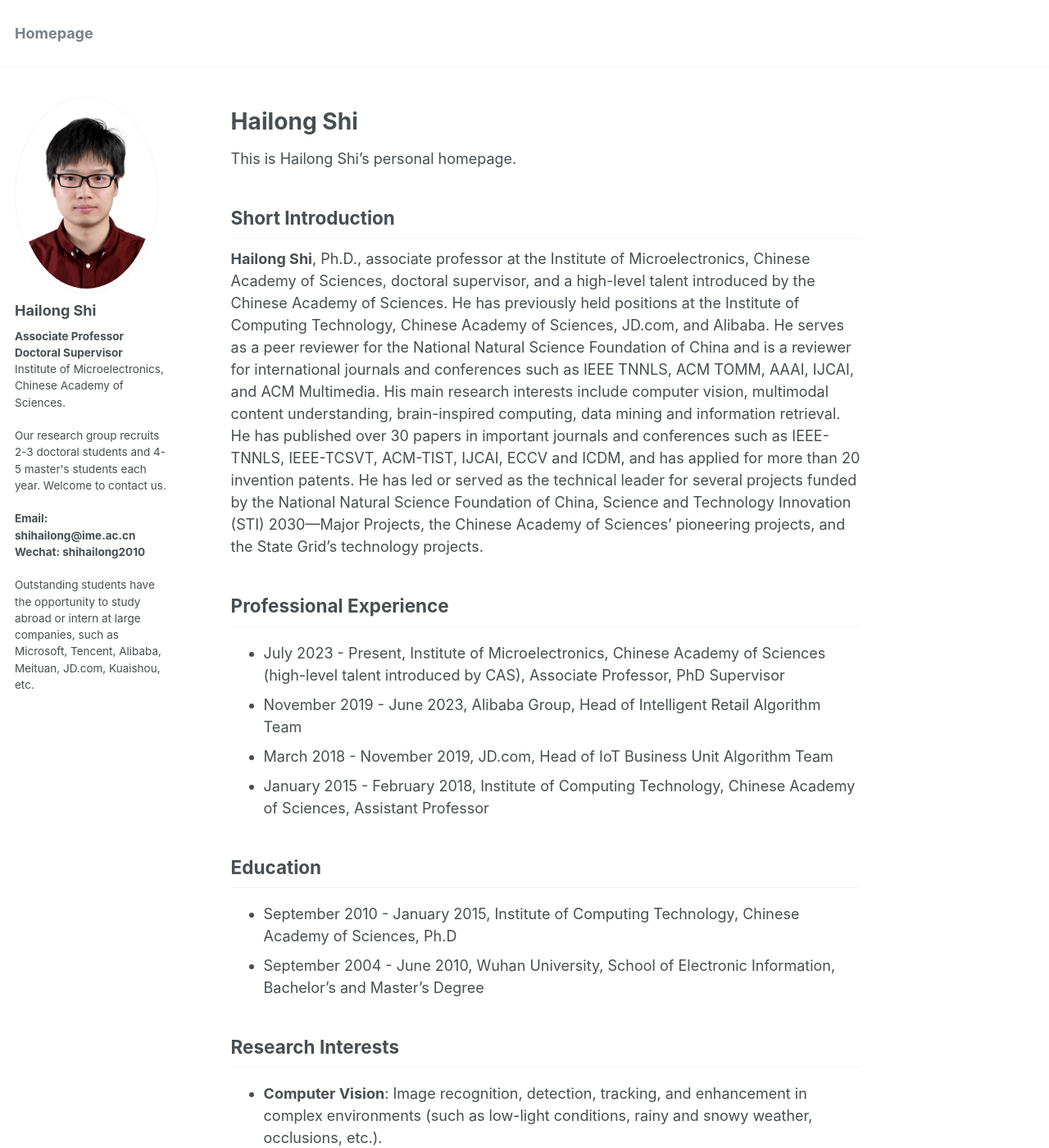
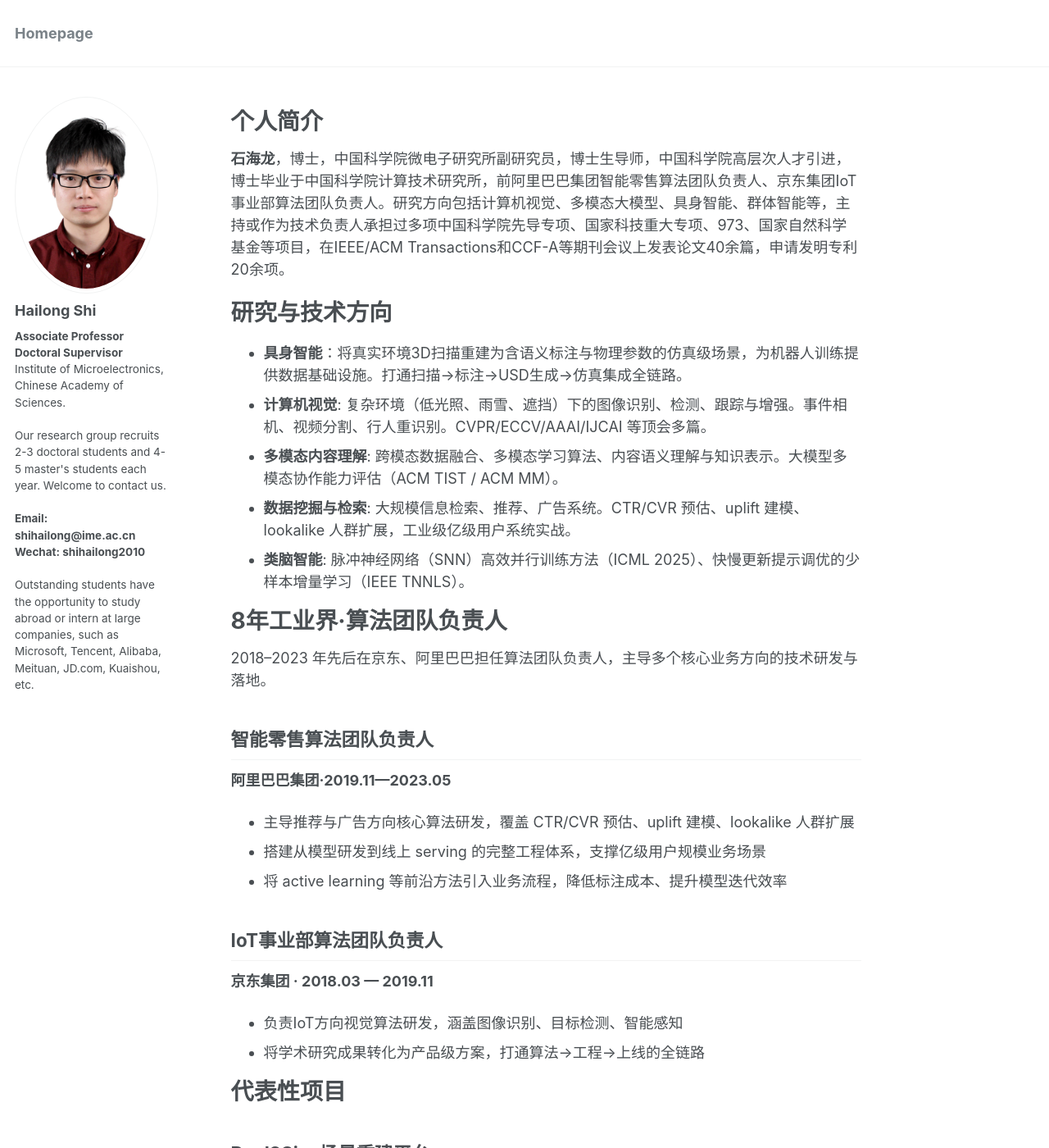
Before and after one commit to shihailong2023/shihailong2023.github.io, a Jekyll site: the page built from _pages/about.md, in a window 1280 px wide and 1400 px high. Shown: the whole window at 82% size. Built offline with Jekyll 4.4.1, drawn with Linux system fonts in a browser that asks for light colours; some of the changed text lies outside the part shown.

Commit message:
Update personal information and research interests

```diff
--- a/_pages/about.md
+++ b/_pages/about.md
@@ -8,32 +8,44 @@ redirect_from:
   - /about.html
 ---
 
-# Hailong Shi
-This is Hailong Shi’s personal homepage.
-
-## Short Introduction
-**Hailong Shi**, Ph.D., associate professor at the Institute of Microelectronics, Chinese Academy of Sciences, doctoral supervisor, and a high-level talent introduced by the Chinese Academy of Sciences. He has previously held positions at the Institute of Computing Technology, Chinese Academy of Sciences, JD.com, and Alibaba. He serves as a peer reviewer for the National Natural Science Foundation of China and is a reviewer for international journals and conferences such as IEEE TNNLS, ACM TOMM, AAAI, IJCAI, and ACM Multimedia. His main research interests include computer vision, multimodal content understanding, brain-inspired computing, data mining and information retrieval. He has published over 30 papers in important journals and conferences such as IEEE-TNNLS, IEEE-TCSVT, ACM-TIST, IJCAI, ECCV and ICDM, and has applied for more than 20 invention patents. He has led or served as the technical leader for several projects funded by the National Natural Science Foundation of China, Science and Technology Innovation (STI) 2030—Major Projects, the Chinese Academy of Sciences' pioneering projects, and the State Grid's technology projects.
+# 个人简介
+**石海龙**，博士，中国科学院微电子研究所副研究员，博士生导师，中国科学院高层次人才引进，博士毕业于中国科学院计算技术研究所，前阿里巴巴集团智能零售算法团队负责人、京东集团IoT事业部算法团队负责人。研究方向包括计算机视觉、多模态大模型、具身智能、群体智能等，主持或作为技术负责人承担过多项中国科学院先导专项、国家科技重大专项、973、国家自然科学基金等项目，在IEEE/ACM Transactions和CCF-A等期刊会议上发表论文40余篇，申请发明专利20余项。
 
 
-## Professional Experience
-* July 2023 - Present, Institute of Microelectronics, Chinese Academy of Sciences (high-level talent introduced by CAS), Associate Professor, PhD Supervisor
-* November 2019 - June 2023, Alibaba Group, Head of Intelligent Retail Algorithm Team
-* March 2018 - November 2019, JD.com, Head of IoT Business Unit Algorithm Team
-* January 2015 - February 2018, Institute of Computing Technology, Chinese Academy of Sciences, Assistant Professor
-
-## Education
-* September 2010 - January 2015, Institute of Computing Technology, Chinese Academy of Sciences, Ph.D
-* September 2004 - June 2010, Wuhan University, School of Electronic Information, Bachelor's and Master's Degree
-
-## Research Interests
-* **Computer Vision**: Image recognition, detection, tracking, and enhancement in complex environments (such as low-light conditions, rainy and snowy weather, occlusions, etc.).
-* **Multimodal Content Understanding**: Cross-modal data fusion, multimodal learning algorithms, content semantic understanding, and knowledge representation.
-* **Generative AI**: Including image-to-text, text-to-image/video, image/video editing, large model evaluation.
-* **Data Mining and Retrieval**: Large-scale information retrieval systems, including search, recommendation, advertising, etc.
-* **Brain-inspired Computing**: Research on key technologies for the next generation of brain-inspired computing, such as spiking neural networks.
+# 研究与技术方向
+* **具身智能**：将真实环境3D扫描重建为含语义标注与物理参数的仿真级场景，为机器人训练提供数据基础设施。打通扫描→标注→USD生成→仿真集成全链路。
+* **计算机视觉**: 复杂环境（低光照、雨雪、遮挡）下的图像识别、检测、跟踪与增强。事件相机、视频分割、行人重识别。CVPR/ECCV/AAAI/IJCAI 等顶会多篇。
+* **多模态内容理解**: 跨模态数据融合、多模态学习算法、内容语义理解与知识表示。大模型多模态协作能力评估（ACM TIST / ACM MM）。
+* **数据挖掘与检索**: 大规模信息检索、推荐、广告系统。CTR/CVR 预估、uplift 建模、lookalike 人群扩展，工业级亿级用户系统实战。
+* **类脑智能**: 脉冲神经网络（SNN）高效并行训练方法（ICML 2025）、快慢更新提示调优的少样本增量学习（IEEE TNNLS）。
 
 
-## Selected Publications
+# 8年工业界·算法团队负责人
+2018–2023 年先后在京东、阿里巴巴担任算法团队负责人，主导多个核心业务方向的技术研发与落地。
+
+## 智能零售算法团队负责人
+**阿里巴巴集团·2019.11—2023.05**
+* 主导推荐与广告方向核心算法研发，覆盖 CTR/CVR 预估、uplift 建模、lookalike 人群扩展
+* 搭建从模型研发到线上 serving 的完整工程体系，支撑亿级用户规模业务场景
+* 将 active learning 等前沿方法引入业务流程，降低标注成本、提升模型迭代效率
+
+## IoT事业部算法团队负责人
+**京东集团 · 2018.03 — 2019.11**
+* 负责IoT方向视觉算法研发，涵盖图像识别、目标检测、智能感知
+* 将学术研究成果转化为产品级方案，打通算法→工程→上线的全链路
+
+
+# 代表性项目
+
+## Real2Sim 场景重建平台
+
+## 工业级智能推荐与广告系统
+
+## IoT智能感知算法系统
+
+# 论文·专利·项目
+
+## 近三年代表性成果
 * **\[ACM MM 2025\]** Bocheng Pan, **Hailong Shi**\*, Xingyu Gao. DR-VQA: Decompose-then-Reconstruct for Visual Question Answering in BLV Assistance, ACM International Conference on Multimedia, Dublin, Ireland, 27th-31st October, 2025. **CCF-A**
 * **\[ICML 2025\]** Wanjin Feng, Xingyu Gao, Wenqian Du, **Hailong Shi**, Peilin Zhao, Pengcheng Wu, Chunyan Miao. Efficient Parallel Training Methods for Spiking Neural Networks with Constant Time Complexity, Forty-second International Conference on Machine Learning, Vancouver, Canada, 13th-19th July, 2025. **CCF-A**
 * **\[IEEE TCSVT\]** Xingyu Gao, Zuolei Li, **Hailong Shi**\*, Zhenyu Chen, Peilin Zhao. Scribble-Supervised Video Object Segmentation via Scribble Enhancement, IEEE Transactions on Circuits and Systems for Video Technology, 2025. **SCI一区，影响因子8.3**
@@ -45,3 +57,21 @@ This is Hailong Shi’s personal homepage.
 * **\[ECIR 2024\]** Luo Ji#, Jiayu Mao#, **Hailong Shi**\*, Qian Li, Hongxia Yang. An Adaptive Framework of Geographical Group-Specific Network on O2O Recommendation, The 46th European Conference on Information Retrieval, Glasgow, Scotland, 24th-28th March, 2024. **CCF-C**
 * **\[IEEE TNNLS\]** Hang Ran, Xingyu Gao, Lusi Li, Weijun Li, Songsong Tian, Gang Wang, **Hailong Shi**, Xin Ning. Brain-Inspired Fast- and Slow-Update Prompt Tuning for Few-Shot Class-Incremental Learning, IEEE Transactions on Neural Networks and Learning Systems, 2024. **SCI一区，影响因子10.2**
 * **\[ICDM 2023\]** Wanjin Feng, **Hailong Shi**, Peilin Zhao, Xingyu Gao. Mixtron: Bandit Online Multiclass Prediction with Implicit Feedback, International Conference on Data Mining, Shanghai, China, 1th-4th December, 2023. **CCF-B**
+
+
+# 教育 & 工作经历
+
+2023.07—至今 中国科学院微电子研究所 · 副教授、博士生导师
+中科院高层次引进人才。研究方向：具身智能 Real2Sim、计算机视觉、多模态理解、生成式 AI、类脑计算。
+2019.11—2023.05 阿里巴巴集团 · 智能零售算法团队负责人
+主导推荐与广告核心算法，支撑亿级用户规模业务。
+2018.03—2019.11 京东集团 · IoT 业务算法团队负责人
+负责 IoT 方向视觉算法研发与产品化落地。
+2015.01—2018.02 中国科学院计算技术研究所 · 助理研究员
+2010.09—2015.01 中国科学院计算技术研究所 — 博士
+2004.09—2010.06 武汉大学 · 电子信息学院 — 本科/硕士
+
+
+# 合作联系
+电话：15210121246（微信同）
+邮箱：shihailong@ime.ac.cn
```
